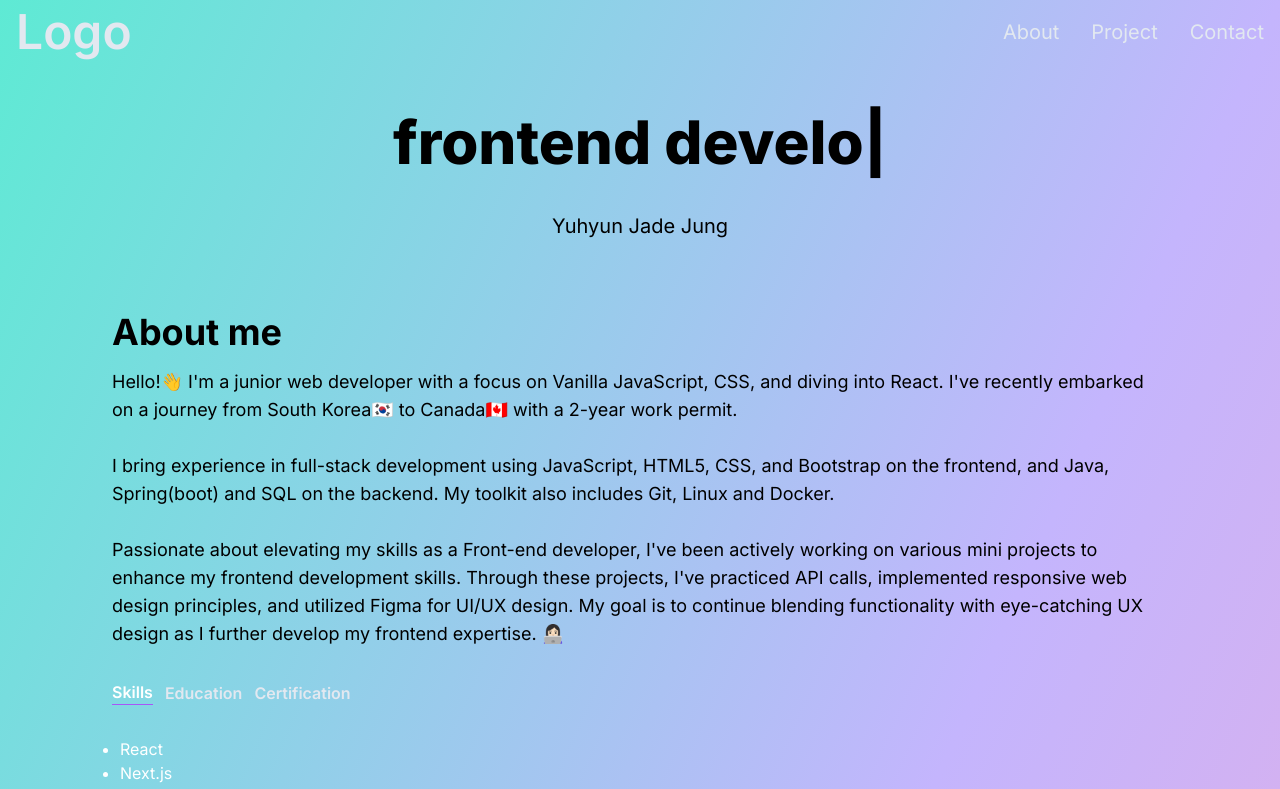
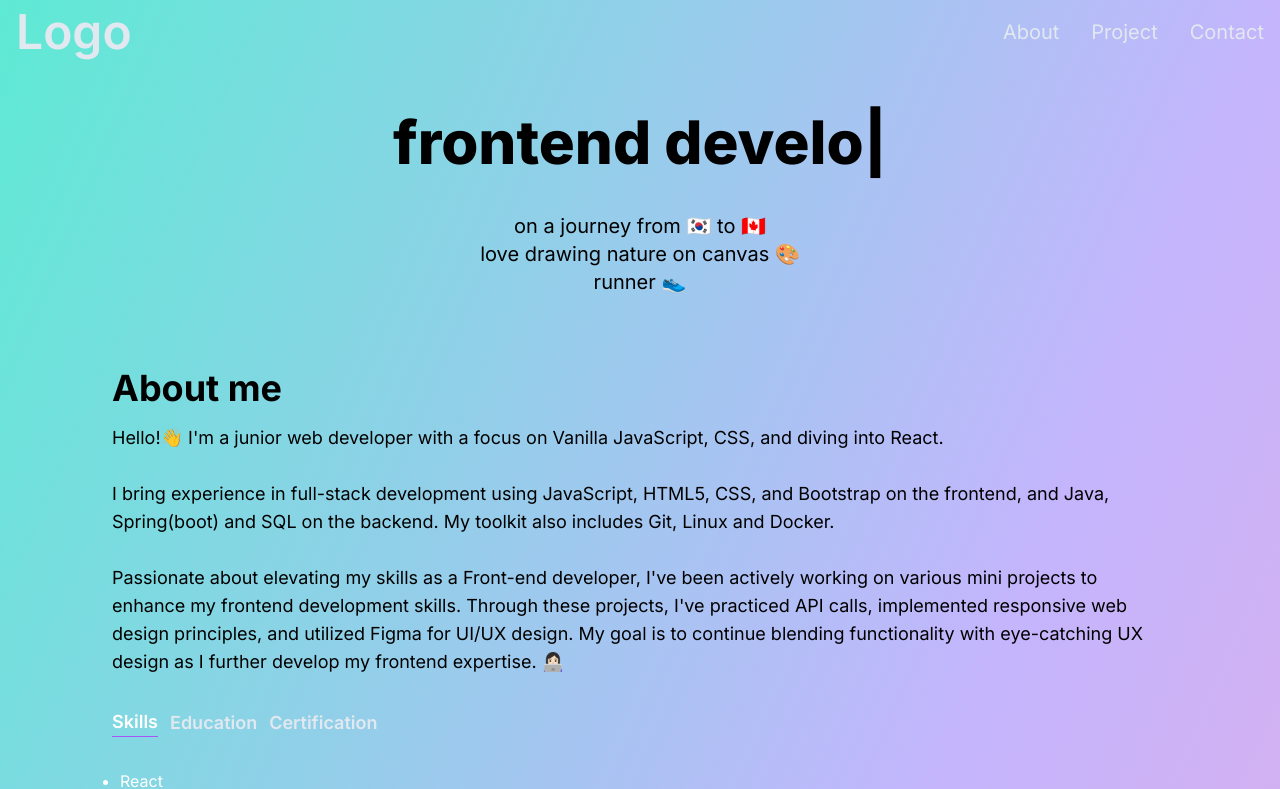
Before and after one commit to yuhyunjeong/portfolio-website, a Next.js app in the folder portfolio-website/: page / in a window 1280 px wide. Shown: the top 789 px of the page. Built offline with nearby package versions, Linux system fonts and the light colour scheme.

Commit message:
add About

```diff
--- a/portfolio-website/app/components/About.jsx
+++ b/portfolio-website/app/components/About.jsx
@@ -26,7 +26,11 @@ export default function About() {
             />
           </h1>
           <br></br>
-          <p className="text-black text-lg lg:text-xl">Yuhyun Jade Jung</p>
+          <p className="text-black text-lg lg:text-xl">
+            on a journey from 🇰🇷 to 🇨🇦
+            <br></br>love drawing nature on canvas 🎨
+            <br></br>runner 👟
+          </p>
         </div>
       </div>
     </section>
--- a/portfolio-website/app/components/AboutSection.jsx
+++ b/portfolio-website/app/components/AboutSection.jsx
@@ -63,8 +63,7 @@ const AboutSection = () => {
           <h1 className="text-4xl font-bold mb-4">About me</h1>
           <p className="text-base lg:text-lg">
             Hello!👋 I'm a junior web developer with a focus on Vanilla
-            JavaScript, CSS, and diving into React. I've recently embarked on a
-            journey from South Korea🇰🇷 to Canada🇨🇦 with a 2-year work permit.
+            JavaScript, CSS, and diving into React.
             <br></br>
             <br></br>I bring experience in full-stack development using
             JavaScript, HTML5, CSS, and Bootstrap on the frontend, and Java,
@@ -80,7 +79,7 @@ const AboutSection = () => {
             functionality with eye-catching UX design as I further develop my
             frontend expertise. 👩🏻‍💻
           </p>
-          <div className="flex flex-row mt-8">
+          <div className="flex flex-row mt-8 text-lg">
             <TabButton
               selectTab={() => handleTabChange("skills")}
               active={tab === "skills"}
```
